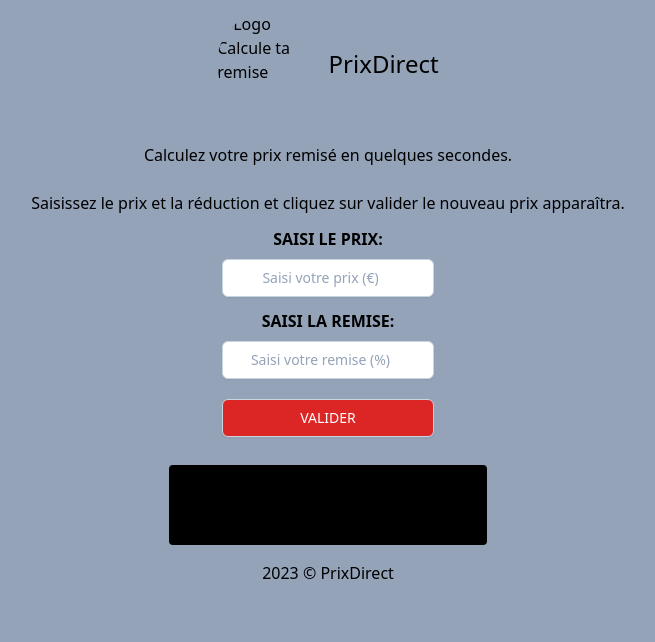
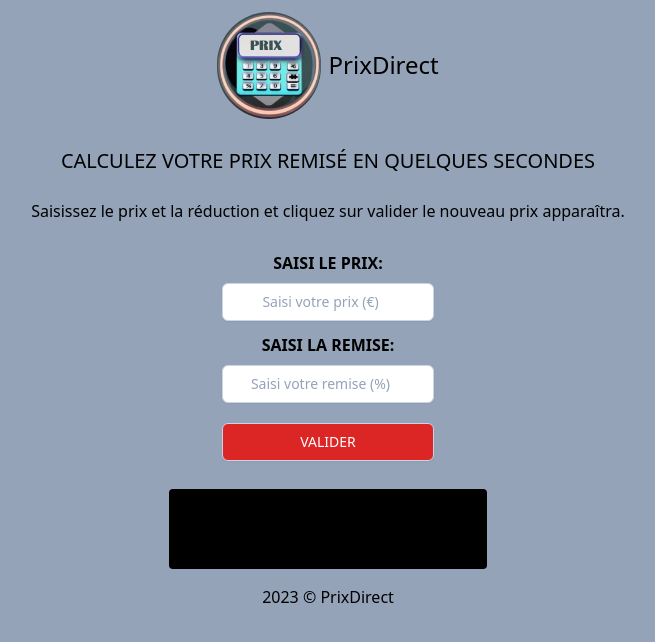
Before and after one commit to BenjiBrana/prixdirect, a website: page public/index.html in a window 1280 px wide. Shown: the whole page, without its empty margins (312-967 px from the left). Drawn offline with Linux system fonts and the light colour scheme.

Commit message:
ajout h2

```diff
--- a/public/index.html
+++ b/public/index.html
@@ -8,7 +8,7 @@
       content="width=device-width, initial-scale=1.0"
     />
     <meta name="google-site-verification" content="xoVm2Fr_XAAijmRmDxFbkgYRYFNtB0qJ_sdHWQNsznI" />
-    <meta name="description" content="Marre de faire pleins de calcules pour trouver combien ça coûte après réduction utilisez cette outils qui calcule automatiquement pour vous.">
+    <meta name="description" content="Calculer directement une remise, marre de faire pleins de calcules pour trouver combien ça coûte après réduction utilisez cette outils qui calcule automatiquement pour vous.">
     <link
       rel="apple-touch-icon"
       sizes="57x57"
@@ -99,7 +99,7 @@
     >
       <img width="300" height="300"
         class="rounded-full h-full w-1/5 md:w-1/12"
-        src="assets/logo/logo.png"
+        src="assets/logo/logo.webp"
         alt="Logo Calcule ta remise"
       />
       <h1 class="text-2xl">PrixDirect</h1>
@@ -107,8 +107,9 @@
     <section
       class="container h-full px-1 flex flex-col items-center mt-2 gap-2"
     >
-      <p class="text-center mx-4 h-1/6">
-        Calculez votre prix remisé en quelques secondes. <br /><br />
+    <h2 class="text-xl uppercase text-center">Calculez votre prix remisé en quelques secondes</h2>
+
+      <p class="text-center m-4 h-1/6">
         Saisissez le prix et la réduction et cliquez sur valider le
         nouveau prix apparaîtra.
       </p>
```
Also changed, not shown: public/styles.css.
